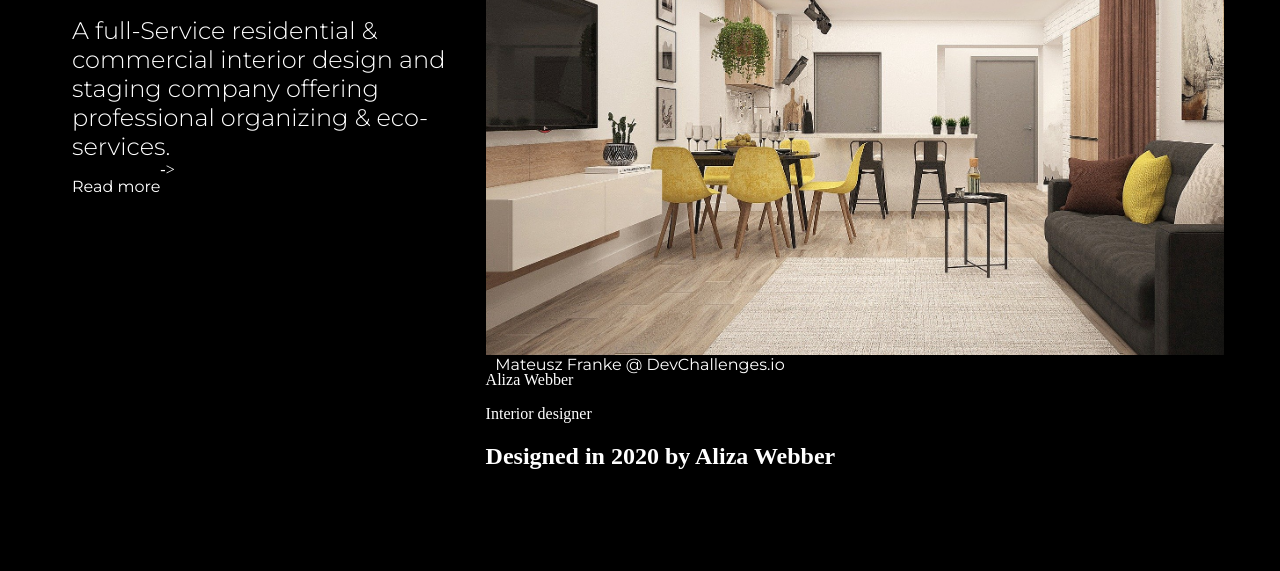
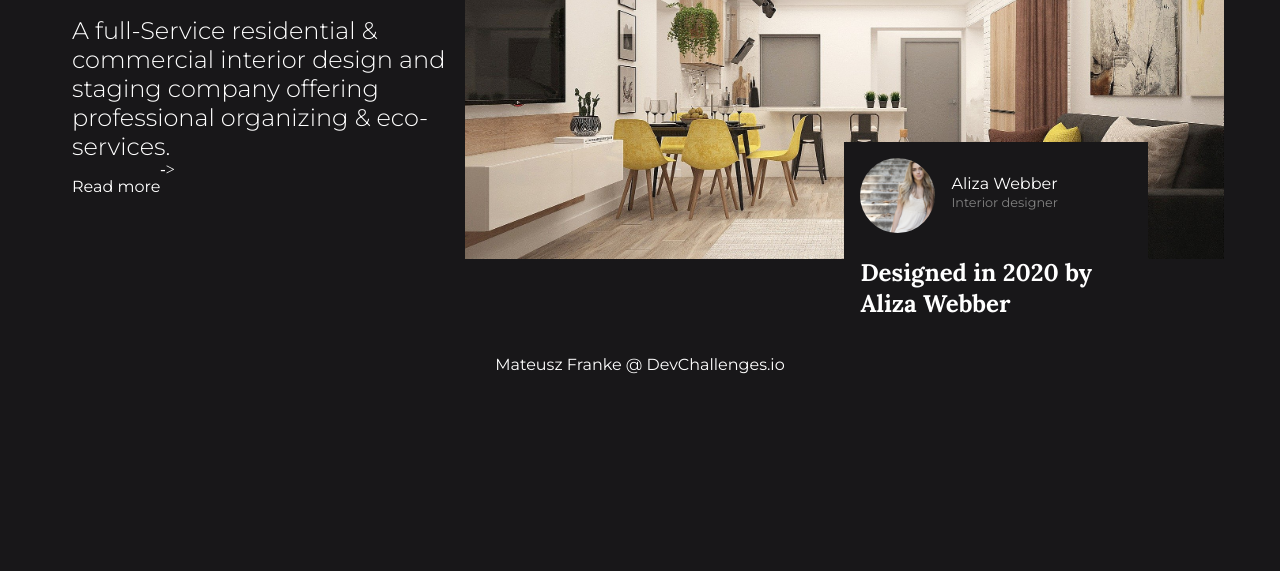
Before and after one commit to MtFranke/interior-consultant, a plain HTML site: page index.html in a window 1280 px wide. Shown: the part 229-800 px from the top of the page. Drawn offline with Linux system fonts and the light colour scheme.

Commit message:
working on author section

```diff
--- a/index.html
+++ b/index.html
@@ -4,7 +4,7 @@
     <meta charset="UTF-8">
     <meta http-equiv="X-UA-Compatible" content="ie=edge">
     <meta name="viewport" content="width=device-width, initial-scale=1.0">
-    <title>interior-consultant</title>
+    <title>interior consultant</title>
     <link rel="stylesheet" href="main.css">
     <link href="https://fonts.googleapis.com/css2?family=Crimson+Pro:wght@200&family=Lora:wght@400;500;600;700&family=Montserrat:wght@200;300;400;500;600&display=swap" rel="stylesheet">
 </head>
@@ -29,9 +29,12 @@
         <section class="portfolio">
             <div class="portfolio__image"></div>
             <div class="portfolio__author">
-                <p class="portfolio__author-name">Aliza Webber</p>
-                <p class="portfolio__author-company">Interior designer</p>
-                <h2 class="portfolio__image-creation-date">Designed in 2020 by Aliza Webber</h2>
+                <div class="portfolio__author__selfie"></div>
+                <div class="portfolio__author__information">
+                    <p class="portfolio__author__information-name">Aliza Webber</p>
+                    <p class="portfolio__author__information-company-name">Interior designer</p>
+                </div>
+                <h2 class="portfolio__image-creation-date">Designed in 2020 by<br> Aliza Webber</h2>
             </div>
         </section>
     </main>
--- a/main.css
+++ b/main.css
@@ -2,11 +2,15 @@
 /*font-family: 'Lora', serif;*/
 /*font-family: 'Montserrat', sans-serif;*/
 
+*{
+    box-sizing: border-box;
+}
+
 body{
     display: grid;
-    background: black;
+    background: #181719;
     color: white;
-    grid-template-rows: 6rem 30rem 4rem;
+    grid-template-rows: 6rem 30rem 1fr;
     grid-auto-columns: 1fr 1fr 1fr;
 }
 
@@ -46,12 +50,60 @@ body{
 }
 .portfolio {
     width: 65%;
+    position: relative;
+}
+.portfolio__image{
+    width: 100%;
+    background: url("images/kitchen-living-room-4043091_1920.jpg");
+    height: 80%;
+    top: 0;
+    background-size: cover;
+    position: absolute;
+    z-index: 0;
+}
+.portfolio__author{
+    background-color: #181719;
+    z-index: 10;
+    position: absolute;
+    width: 40%;
+    bottom: 0;
+    right: 10%;
+    display: inline-block;
+    padding: 1rem;
 
 }
 
-.portfolio__image{
-    width: 100%;
-    background: url("images/kitchen-living-room-4043091_1920.jpg");
-    height: 100%;
+.portfolio__author__information{
+    display: inline-block;
+    position: absolute;
+    top:15%;
+    padding: 0 1rem;
+
+}
+
+.portfolio__image-creation-date{
+    font-family: 'Lora', serif;
+    font-weight: 700;
+}
+.portfolio__author__selfie{
+    background: url("images/beautiful-1274056_1920.jpg");
     background-size: cover;
+    height: 75px;
+    width: 75px;
+    border-radius: 50%;
+    display: inline-block;
+    padding: 1rem;
 }
+.portfolio__author__information-name{
+    font-family: 'Montserrat', sans-serif;
+    font-size: 1rem;
+    margin: 0;
+
+}
+.portfolio__author__information-company-name{
+    display: inline-block;
+    font-family: 'Montserrat', sans-serif;
+    font-size: 0.8rem;
+    margin: 0;
+    color: #828282;
+}
```
Also changed, not shown: images/beautiful-1274056_1920.jpg (added).
